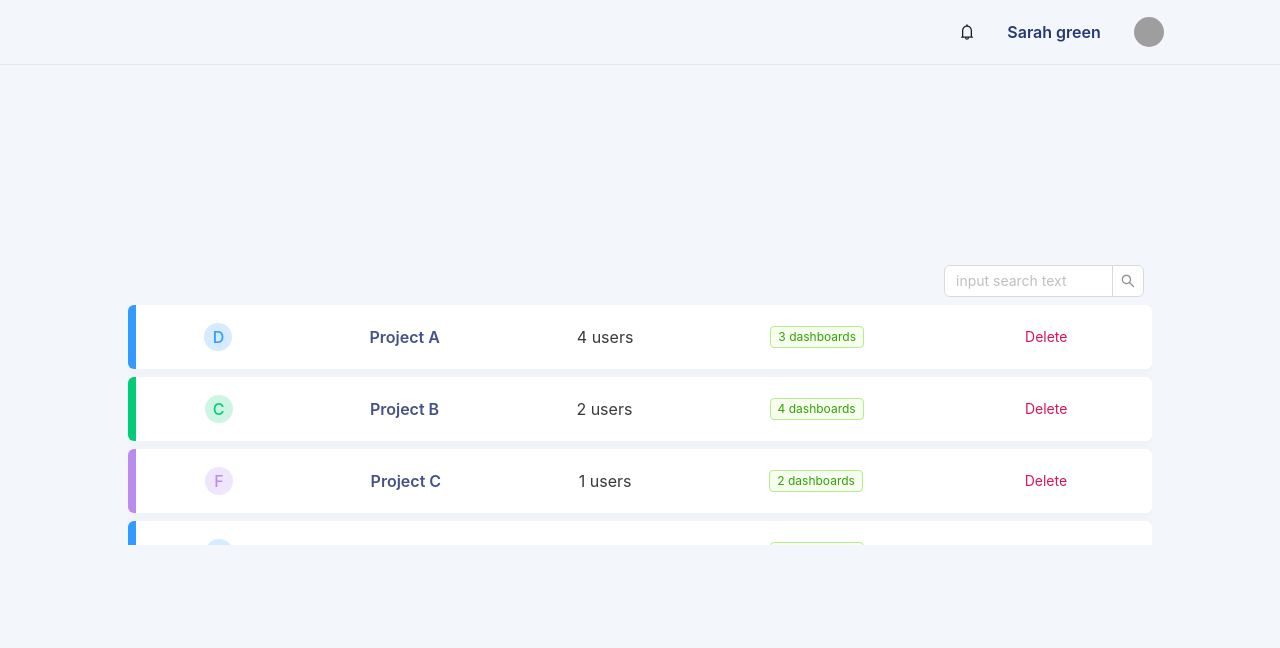
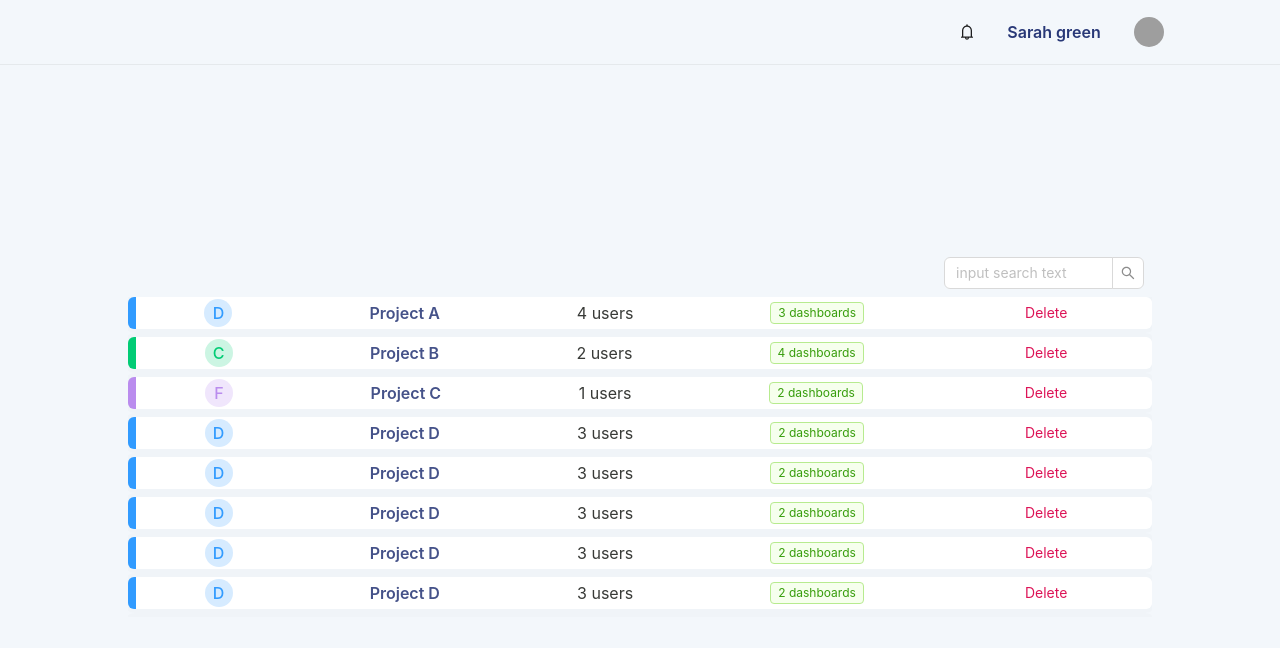
Before and after one commit to VictoryBlue/Dashmote, a React (Create React App) app: page / in a window 1280 px wide. Shown: the top 648 px of the page. Built offline with nearby package versions, Linux system fonts and the light colour scheme; grey boxes are pictures that could not be loaded.

Commit message:
style: fix scroll bar overflow

```diff
--- a/src/components/dashboad/dashboard.css
+++ b/src/components/dashboad/dashboard.css
@@ -7,10 +7,13 @@
   font-size: 2rem;
   margin: 0;
 }
+/* scroll bar to  */
+.table-body {
+  height: 40vh;
+  overflow-y: scroll;
+}
 @media screen and (min-width: 375px) {
   .dashboard-container {
-    height: 40vh;
-    overflow-y: scroll;
     padding: 4vh 4vh;
   }
 }
@@ -24,10 +27,8 @@
 @media (min-width: 1125px) {
   /* 在这里添加你的样式规则 */
   .dashboard-container {
-    height: 40vh;
-    overflow-y: scroll;
-    padding: 6vh 8vh;
-    margin: 8vh 8vh;
+    padding: 10vh 8vh;
+    margin: 0 8vh;
   }
 
   /* 更多样式规则 */
```
